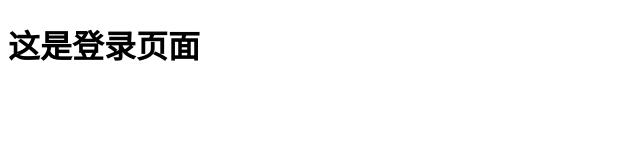
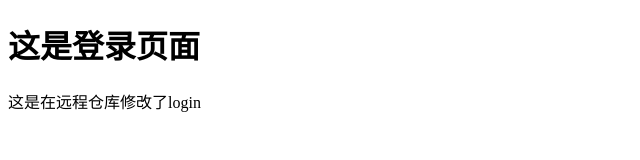
Before and after one commit to jinxsssse/project_test, a plain HTML site: page index.html in a window 1280 px wide. Shown: the whole page, without its empty margins (0-640 px from the left). Drawn offline with Linux system fonts and the light colour scheme.

Commit message:
这是在远程仓库修改了login

```diff
--- a/index.html
+++ b/index.html
@@ -10,6 +10,7 @@
 
 <body>
     <h1>这是登录页面</h1>
+    <span>这是在远程仓库修改了login</span>
 </body>
 
 </html>
```
